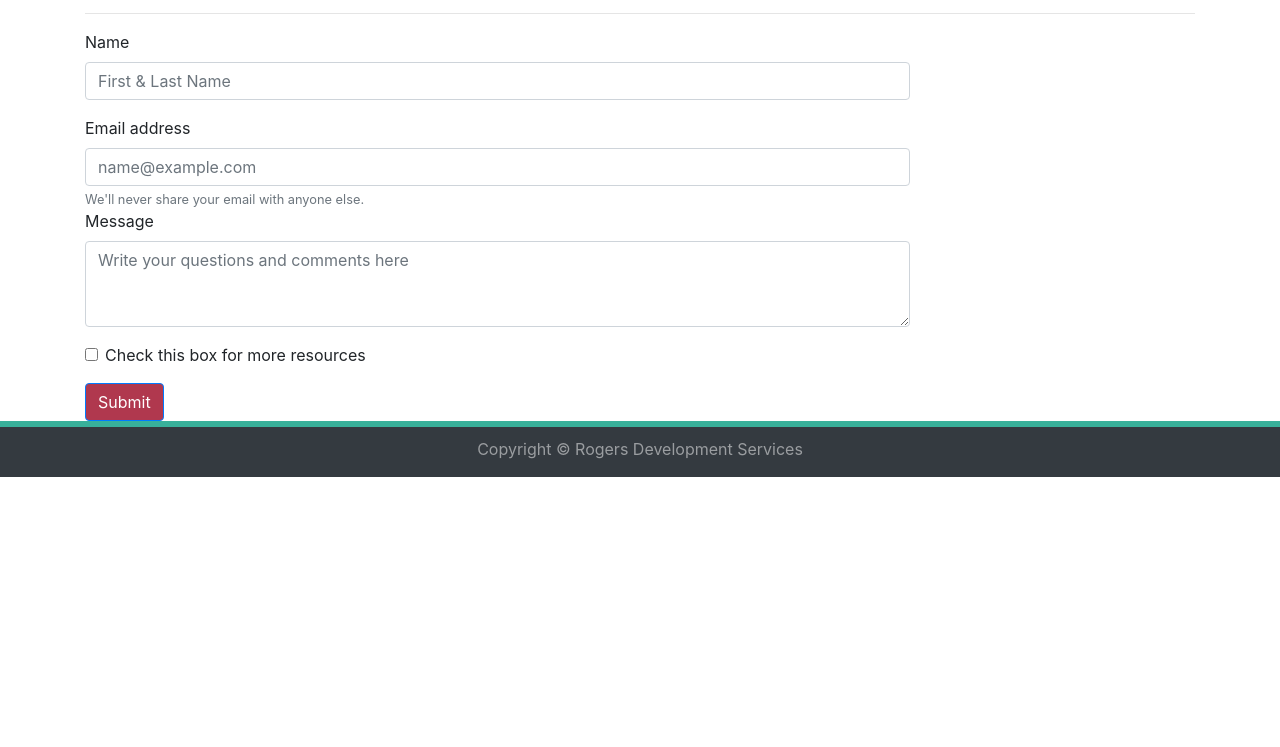
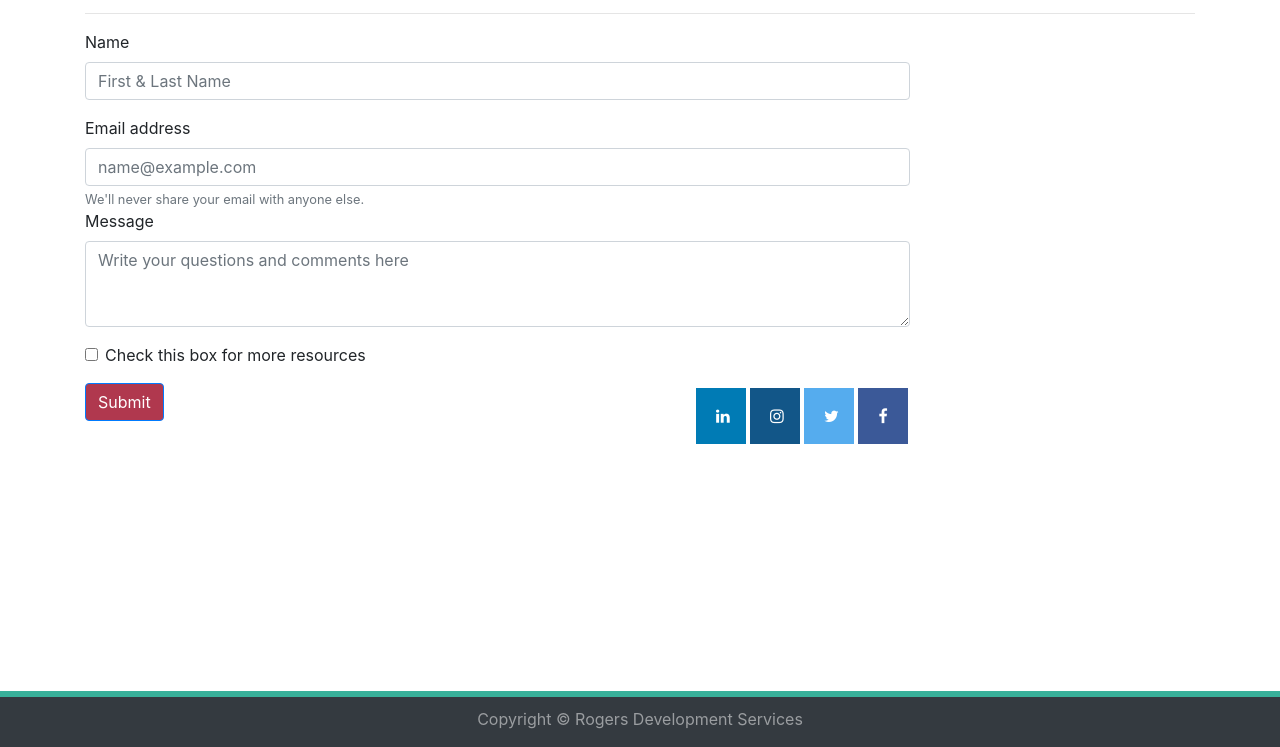
Before and after one commit to Rogers-Development-Services/Porfolio, a plain HTML site: page contact.html in a window 1280 px wide. Shown: the part 119-866 px from the top of the page. Before the commit the page ends 800 px from the top, so only its background shows below. Drawn offline with nearby package versions, Linux system fonts and the light colour scheme.

Commit message:
contact.html: Added Social Media Buttons

```diff
--- a/Assets/styles/styles.css
+++ b/Assets/styles/styles.css
@@ -10,6 +10,7 @@ nav .nav-link {
     background-color: #b0384e;
 }
 
+/* Sticky Footer */
 #everything-but-footer {
     min-height: calc(100vh - 50px);
 }
@@ -24,10 +25,44 @@ nav .nav-link {
     border-top: 6px #38b09a solid;
 }
 
-   /* .py-4 {
-    padding-bottom: 1rem!important;
-} */
+/* Social Media Icons */
+.fa {
+    padding: 20px;
+    float: right;
+    font-size: 30px;
+    width: 50px;
+    text-align: center;
+    text-decoration: none;
+    margin: 5px 2px;
+  }
 
+  .fa:hover {
+      opacity: 0.7;
+  }
+
+  .fa-facebook {
+    background: #3B5998;
+    color: white;
+  }
+
+  .fa-twitter {
+    background: #55ACEE;
+    color: white;
+  }
+
+  .fa-instagram {
+    background: #125688;
+    color: white;
+  }
+
+  .fa-linkedin {
+    background: #007bb5;
+    color: white;
+  }
+
+
+
+/* Responsive Design */
 @media only screen and (max-width: 480px) {
     .container {
         max-width: 100%;
--- a/contact.html
+++ b/contact.html
@@ -11,6 +11,7 @@
   <!-- Bootstrap CSS -->
   <link rel="stylesheet" href="https://stackpath.bootstrapcdn.com/bootstrap/4.5.0/css/bootstrap.min.css"
     integrity="sha384-9aIt2nRpC12Uk9gS9baDl411NQApFmC26EwAOH8WgZl5MYYxFfc+NcPb1dKGj7Sk" crossorigin="anonymous">
+  <link rel="stylesheet" href="https://cdnjs.cloudflare.com/ajax/libs/font-awesome/4.7.0/css/font-awesome.min.css">
 
   <title>Rogers Development Services Page: Contact Us</title>
 </head>
@@ -52,7 +53,7 @@
   </nav>
 
   <!-- Container -->
-  <div class="container">
+  <div id="everything-but-footer" class="container">
     <!-- Only Row -->
     <div class="row">
       <div class="col-md-12">
@@ -95,6 +96,11 @@
               </div>
               <!-- Submit Button -->
               <button type="submit" id="btn-color" class="btn btn-primary">Submit</button>
+              <!-- Social Media Butons -->
+              <a href="#" class="fa fa-facebook"></a>
+              <a href="#" class="fa fa-twitter"></a>
+              <a href="#" class="fa fa-instagram"></a>
+              <a href="#" class="fa fa-linkedin"></a>
             </form>
           </div>
         </div>
```
Also changed, not shown: portfolio.html (+1 -1 lines).
